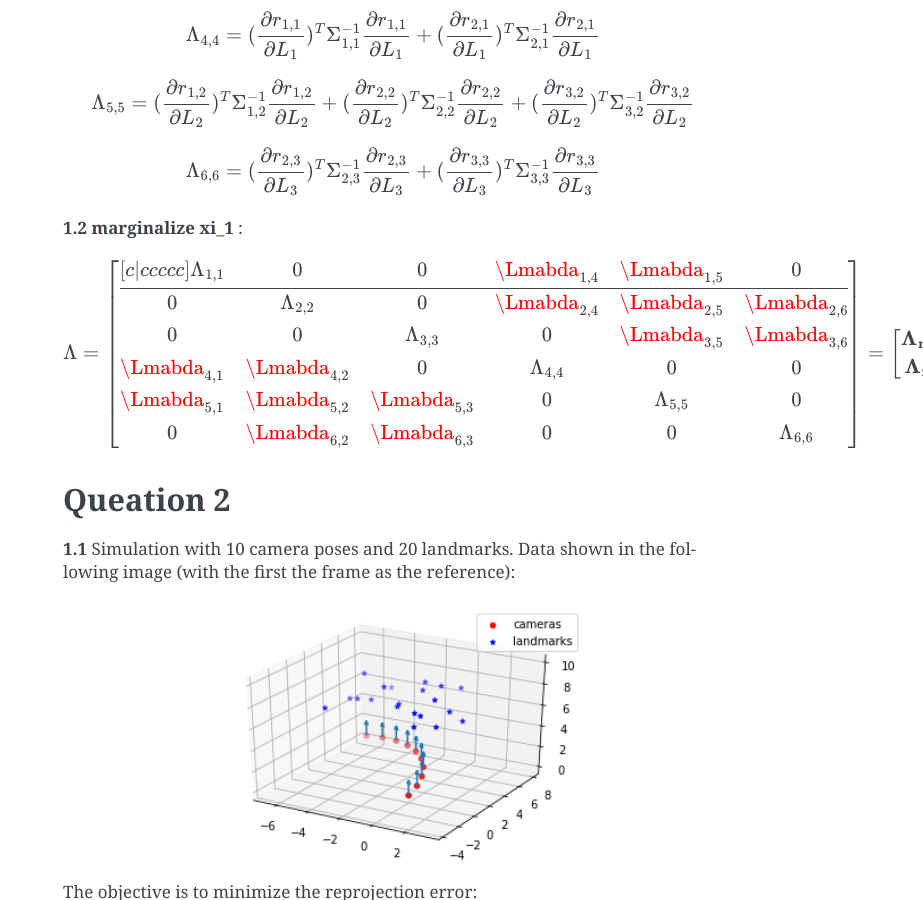
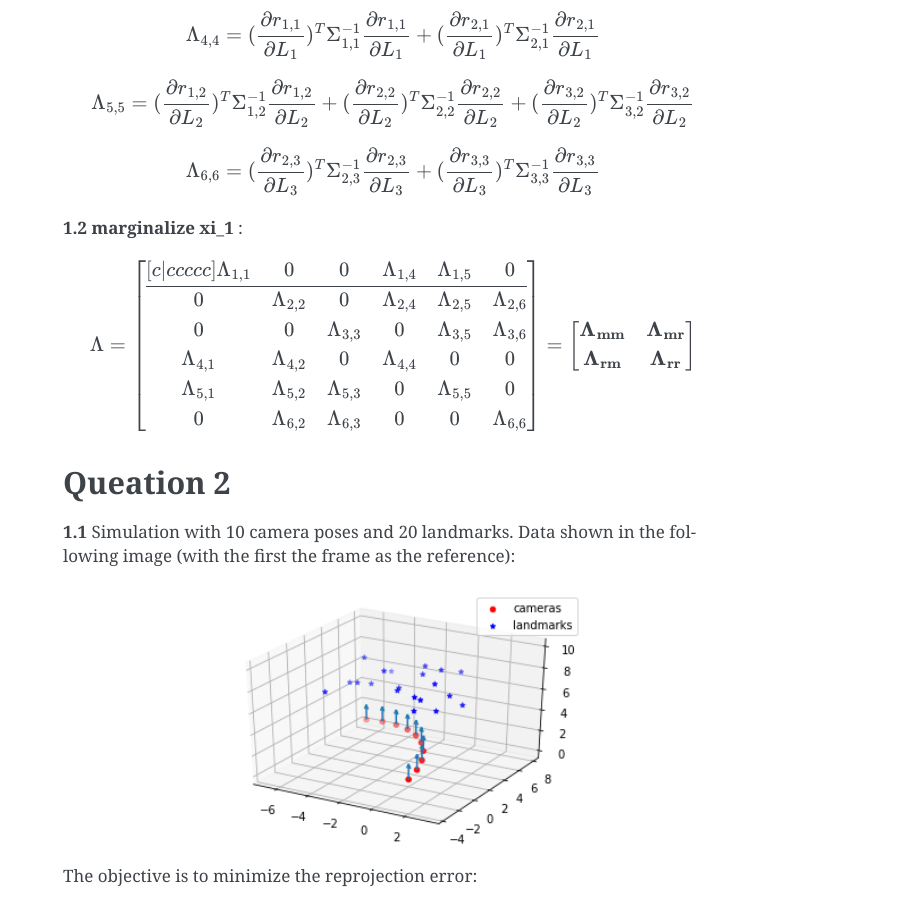
Before and after one commit to gggliuye/VIO, a Sphinx documentation site: the page built from docs/deepblue/VIO.rst, in a window 1280 px wide and 900 px high, scrolled down 2426 px. Shown: the whole window, without its empty margins (357-1280 px from the left). Built offline with Sphinx 7.4.7, drawn with Linux system fonts in a browser that asks for light colours.

Commit message:
Update VIO.rst

```diff
--- a/docs/deepblue/VIO.rst
+++ b/docs/deepblue/VIO.rst
@@ -120,12 +120,12 @@ With the expression of the non linear problem :
 
 .. math::
    \Lambda = \begin{bmatrix}[c|ccccc]
-   \Lambda_{1,1} & 0 & 0 & \Lmabda_{1,4} &  \Lmabda_{1,5} & 0 \\ \hline
-    0 & \Lambda_{2,2} & 0 &  \Lmabda_{2,4} &  \Lmabda_{2,5} &  \Lmabda_{2,6} \\
-    0 & 0 & \Lambda_{3,3} & 0 &  \Lmabda_{3,5} &  \Lmabda_{3,6} \\
-    \Lmabda_{4,1} &  \Lmabda_{4,2} & 0 & \Lambda_{4,4} & 0 & 0  \\
-     \Lmabda_{5,1} &  \Lmabda_{5,2} &  \Lmabda_{5,3} & 0 & \Lambda_{5,5} & 0 \\
-    0 &  \Lmabda_{6,2} &  \Lmabda_{6,3} & 0 & 0 & \Lambda_{6,6}
+   \Lambda_{1,1} & 0 & 0 & \Lambda_{1,4} &  \Lambda_{1,5} & 0 \\ \hline
+    0 & \Lambda_{2,2} & 0 &  \Lambda_{2,4} &  \Lambda_{2,5} &  \Lambda_{2,6} \\
+    0 & 0 & \Lambda_{3,3} & 0 &  \Lambda_{3,5} &  \Lambda_{3,6} \\
+    \Lambda_{4,1} &  \Lambda_{4,2} & 0 & \Lambda_{4,4} & 0 & 0  \\
+     \Lambda_{5,1} &  \Lambda_{5,2} &  \Lambda_{5,3} & 0 & \Lambda_{5,5} & 0 \\
+    0 &  \Lambda_{6,2} &  \Lambda_{6,3} & 0 & 0 & \Lambda_{6,6}
     \end{bmatrix}
     = \begin{bmatrix} \mathbf{\Lambda_{mm}} & \mathbf{\Lambda_{mr}} \\
         \mathbf{\Lambda_{rm}} & \mathbf{\Lambda_{rr}}  \end{bmatrix}
```
